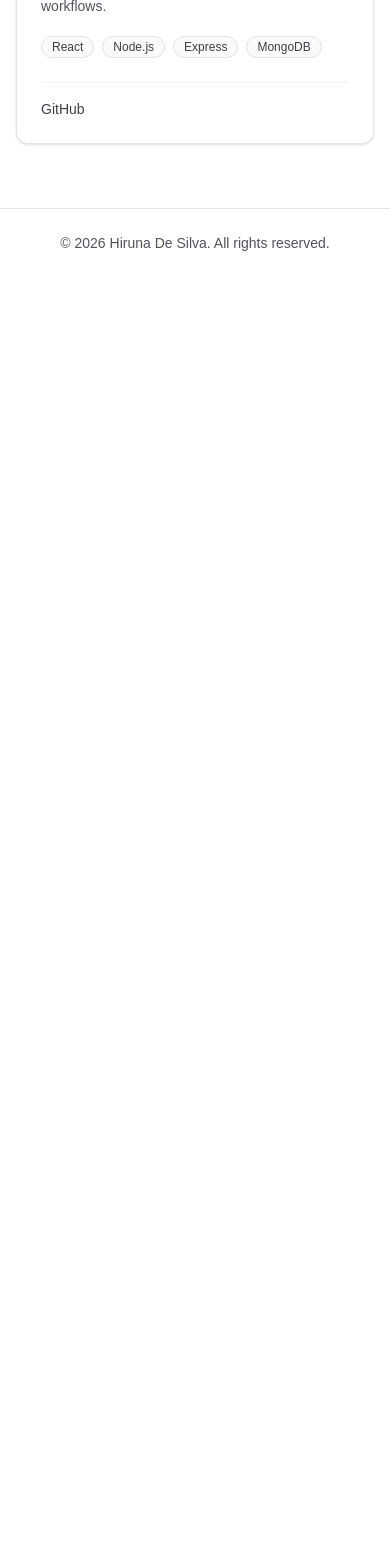
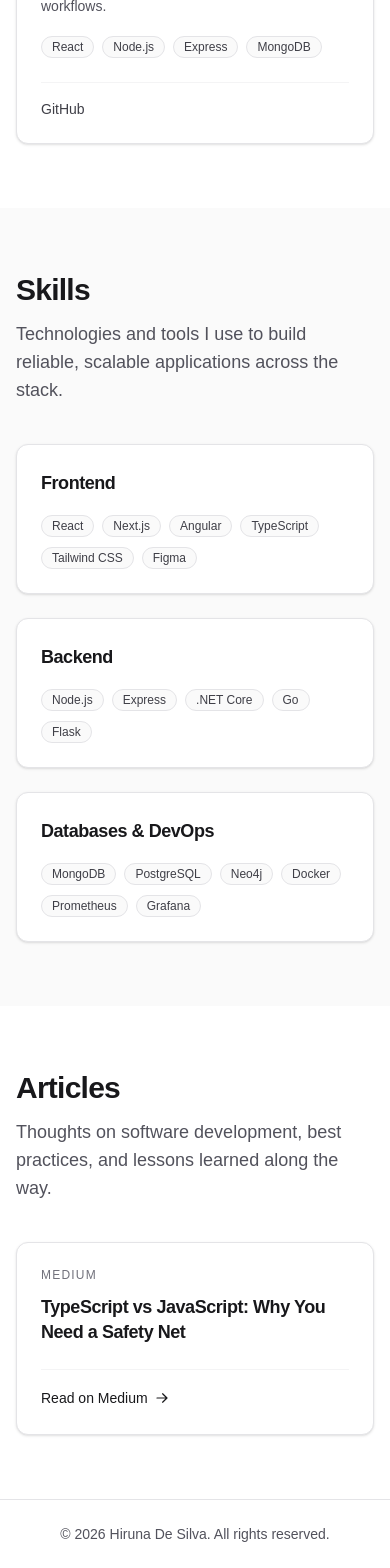
Before and after one commit to HirunaD/hirunad-portfolio, a Next.js app: page / in a window 390 px wide. Shown: the part 1799-3367 px from the top of the page. Before the commit the page ends 2076 px from the top, so only its background shows below. Built offline with nearby package versions, Linux system fonts and the light colour scheme.

Commit message:
feat: add responsive skills and articles sections

```diff
--- a/app/page.tsx
+++ b/app/page.tsx
@@ -1,11 +1,15 @@
 import HeroSection from "./src/components/sections/HeroSection";
 import ProjectsSection from "./src/components/sections/ProjectsSection";
+import SkillsSection from "./src/components/sections/SkillsSection";
+import ArticlesSection from "./src/components/sections/ArticlesSection";
 
 export default function Home() {
   return (
     <main className="flex flex-1 flex-col">
       <HeroSection />
       <ProjectsSection />
+      <SkillsSection />
+      <ArticlesSection />
     </main>
   );
 }
--- /dev/null
+++ b/app/src/components/sections/ArticlesSection.tsx
@@ -0,0 +1,67 @@
+"use client";
+
+import { motion } from "framer-motion";
+import { articlesData } from "../../data";
+import ArticleCard from "../ui/ArticleCard";
+
+const containerVariants = {
+  hidden: { opacity: 0 },
+  visible: {
+    opacity: 1,
+    transition: {
+      staggerChildren: 0.1,
+      delayChildren: 0.05,
+    },
+  },
+};
+
+const itemVariants = {
+  hidden: { opacity: 0, y: 16 },
+  visible: {
+    opacity: 1,
+    y: 0,
+    transition: {
+      duration: 0.6,
+      ease: [0.22, 1, 0.36, 1] as const,
+    },
+  },
+};
+
+export default function ArticlesSection() {
+  return (
+    <section
+      id="articles"
+      className="bg-white py-16 dark:bg-black sm:py-24"
+      aria-labelledby="articles-heading"
+    >
+      <div className="mx-auto w-full max-w-6xl px-4 sm:px-6 lg:px-8">
+        <div className="mb-10 max-w-2xl">
+          <h2
+            id="articles-heading"
+            className="text-3xl font-bold tracking-tight text-zinc-900 sm:text-4xl dark:text-zinc-50"
+          >
+            Articles
+          </h2>
+          <p className="mt-3 text-lg text-zinc-600 dark:text-zinc-400">
+            Thoughts on software development, best practices, and lessons learned
+            along the way.
+          </p>
+        </div>
+
+        <motion.div
+          className="grid grid-cols-1 gap-6 md:grid-cols-2 lg:grid-cols-3"
+          variants={containerVariants}
+          initial="hidden"
+          whileInView="visible"
+          viewport={{ once: true, margin: "-80px" }}
+        >
+          {articlesData.map((article) => (
+            <motion.div key={article.id} variants={itemVariants} className="h-full">
+              <ArticleCard article={article} />
+            </motion.div>
+          ))}
+        </motion.div>
+      </div>
+    </section>
+  );
+}
--- /dev/null
+++ b/app/src/components/sections/SkillsSection.tsx
@@ -0,0 +1,71 @@
+"use client";
+
+import { motion } from "framer-motion";
+import { skillsData } from "../../data";
+import SkillCategoryCard from "../ui/SkillCategoryCard";
+
+const containerVariants = {
+  hidden: { opacity: 0 },
+  visible: {
+    opacity: 1,
+    transition: {
+      staggerChildren: 0.1,
+      delayChildren: 0.05,
+    },
+  },
+};
+
+const itemVariants = {
+  hidden: { opacity: 0, y: 16 },
+  visible: {
+    opacity: 1,
+    y: 0,
+    transition: {
+      duration: 0.6,
+      ease: [0.22, 1, 0.36, 1] as const,
+    },
+  },
+};
+
+export default function SkillsSection() {
+  return (
+    <section
+      id="skills"
+      className="bg-zinc-50 py-16 dark:bg-zinc-950 sm:py-24"
+      aria-labelledby="skills-heading"
+    >
+      <div className="mx-auto w-full max-w-6xl px-4 sm:px-6 lg:px-8">
+        <div className="mb-10 max-w-2xl">
+          <h2
+            id="skills-heading"
+            className="text-3xl font-bold tracking-tight text-zinc-900 sm:text-4xl dark:text-zinc-50"
+          >
+            Skills
+          </h2>
+          <p className="mt-3 text-lg text-zinc-600 dark:text-zinc-400">
+            Technologies and tools I use to build reliable, scalable
+            applications across the stack.
+          </p>
+        </div>
+
+        <motion.div
+          className="grid grid-cols-1 gap-6 lg:grid-cols-3"
+          variants={containerVariants}
+          initial="hidden"
+          whileInView="visible"
+          viewport={{ once: true, margin: "-80px" }}
+        >
+          {skillsData.map((skillCategory) => (
+            <motion.div
+              key={skillCategory.category}
+              variants={itemVariants}
+              className="h-full"
+            >
+              <SkillCategoryCard skillCategory={skillCategory} />
+            </motion.div>
+          ))}
+        </motion.div>
+      </div>
+    </section>
+  );
+}
--- /dev/null
+++ b/app/src/components/ui/ArticleCard.tsx
@@ -0,0 +1,49 @@
+import { type Article } from "../../types";
+
+export interface ArticleCardProps {
+  article: Article;
+}
+
+const linkClasses =
+  "inline-flex items-center gap-1.5 text-sm font-medium text-zinc-900 transition-colors hover:text-zinc-600 dark:text-zinc-50 dark:hover:text-zinc-300";
+
+export default function ArticleCard({ article }: ArticleCardProps) {
+  const { title, platform, link } = article;
+
+  return (
+    <article className="group flex h-full flex-col rounded-xl border border-zinc-200 bg-white p-6 shadow-sm transition-shadow hover:shadow-md dark:border-zinc-800 dark:bg-zinc-950">
+      <p className="text-xs font-medium uppercase tracking-widest text-zinc-500 dark:text-zinc-400">
+        {platform}
+      </p>
+
+      <h3 className="mt-3 flex-1 text-lg font-semibold leading-snug tracking-tight text-zinc-900 transition-colors group-hover:text-zinc-700 dark:text-zinc-50 dark:group-hover:text-zinc-200">
+        {title}
+      </h3>
+
+      <div className="mt-6 border-t border-zinc-100 pt-4 dark:border-zinc-800">
+        <a
+          href={link}
+          target="_blank"
+          rel="noopener noreferrer"
+          className={linkClasses}
+        >
+          Read on {platform}
+          <svg
+            xmlns="http://www.w3.org/2000/svg"
+            viewBox="0 0 20 20"
+            fill="currentColor"
+            className="h-4 w-4 transition-transform group-hover:translate-x-0.5"
+            aria-hidden="true"
+          >
+            <path
+              fillRule="evenodd"
+              d="M3 10a.75.75 0 0 1 .75-.75h10.638L10.23 5.29a.75.75 0 1 1 1.04-1.08l5.5 5.25a.75.75 0 0 1 0 1.08l-5.5 5.25a.75.75 0 1 1-1.04-1.08l4.158-3.96H3.75A.75.75 0 0 1 3 10Z"
+              clipRule="evenodd"
+            />
+          </svg>
+          <span className="sr-only">: {title}</span>
+        </a>
+      </div>
+    </article>
+  );
+}
--- /dev/null
+++ b/app/src/components/ui/SkillCategoryCard.tsx
@@ -0,0 +1,32 @@
+import { type SkillCategory } from "../../types";
+
+export interface SkillCategoryCardProps {
+  skillCategory: SkillCategory;
+}
+
+export default function SkillCategoryCard({
+  skillCategory,
+}: SkillCategoryCardProps) {
+  const { category, skills } = skillCategory;
+
+  return (
+    <article className="flex h-full flex-col rounded-xl border border-zinc-200 bg-white p-6 shadow-sm dark:border-zinc-800 dark:bg-zinc-950">
+      <h3 className="text-lg font-semibold tracking-tight text-zinc-900 dark:text-zinc-50">
+        {category}
+      </h3>
+
+      <ul
+        className="mt-4 flex flex-wrap gap-2"
+        aria-label={`${category} skills`}
+      >
+        {skills.map((skill) => (
+          <li key={skill}>
+            <span className="inline-block rounded-full border border-zinc-200 bg-zinc-50 px-2.5 py-0.5 text-xs font-medium text-zinc-700 dark:border-zinc-700 dark:bg-zinc-900 dark:text-zinc-300">
+              {skill}
+            </span>
+          </li>
+        ))}
+      </ul>
+    </article>
+  );
+}
```
Also changed, not shown: 1 other file (tests, documents, lock files or other folders).
